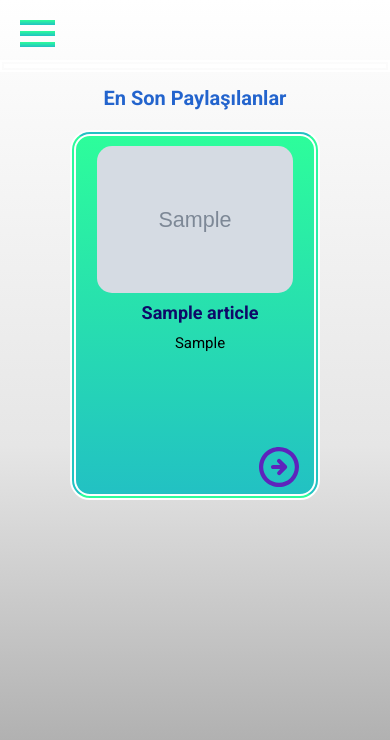
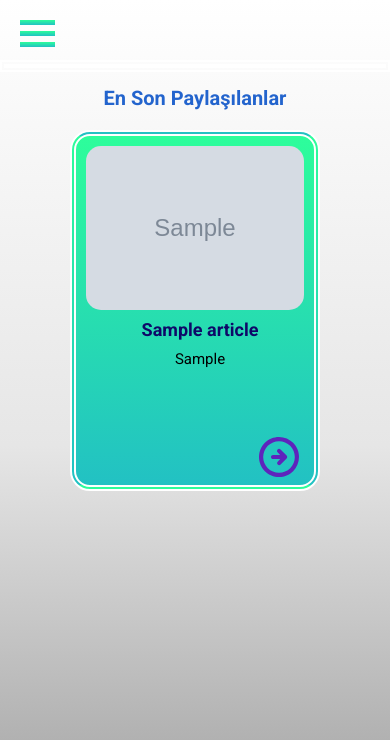
Before and after one commit to kemalayhan/personal-blog, a Django app: page / in a window 390 px wide. Shown: the top 740 px of the page. Run offline with Django 3.2, Linux system fonts and the light colour scheme; tables that the repository leaves empty hold one stand-in row (values such as "Sample post"); grey boxes marked "Sample" are stand-in pictures; some libraries are stand-ins or nearby versions.

Commit message:
-front-end updated
-card resized

```diff
--- a/blogsrc/static/css/cards.css
+++ b/blogsrc/static/css/cards.css
@@ -99,12 +99,15 @@
         flex-direction: column;
         align-items: center;
         width: 250px;
-        height: 370px;
+        height: auto;
+        max-height: 450px;
+        padding-bottom: 35px;
     }
 
     .card-image {
         height: auto;
-        max-width: 90%;
+        max-width: 100%;
+        max-height: 230px;
         margin-bottom: 10px;
     }
 }
```
